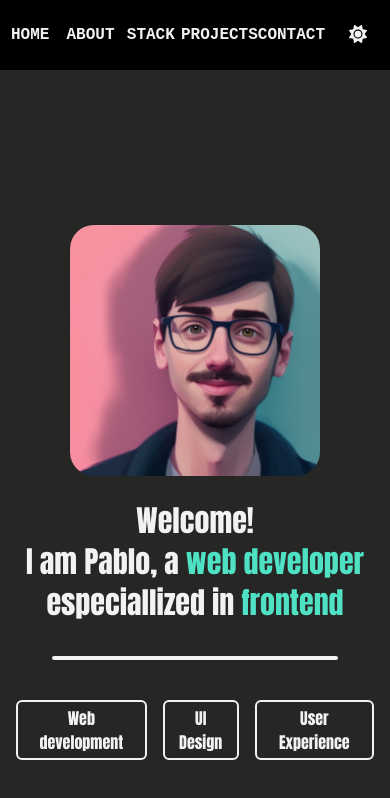
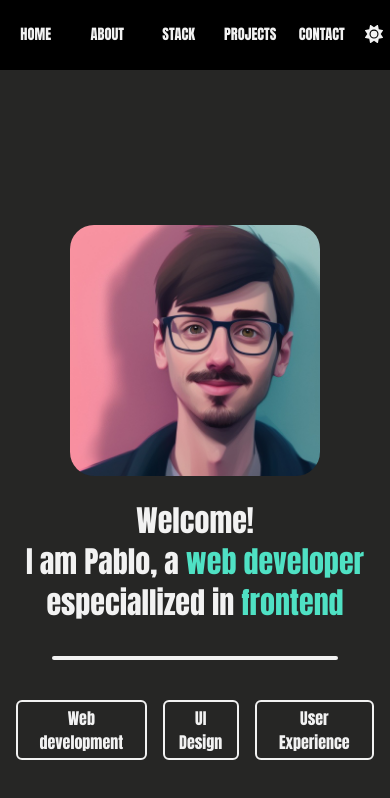
Before and after one commit to pabloff95/portfolio, a React (Vite) app: page / in a window 390 px wide. Shown: the top 798 px of the page. Built offline with nearby package versions, Linux system fonts and the light colour scheme.

Commit message:
Fix button bar responsive design

```diff
--- a/src/components/layout/Side-menu.tsx
+++ b/src/components/layout/Side-menu.tsx
@@ -14,14 +14,14 @@ const SideMenu: React.FC<SideMenuProps> = ({
   displayDarkMode,
 }) => {
   return (
-    <aside className="row-span-1 md:col-span-2 grid grid-cols-6 md:grid-cols-1 md:grid-rows-6 md:h-[100vh] w-[100vw] md:w-auto bg-secondary-background">
+    <aside className="row-span-1 md:col-span-2 grid grid-cols-12 md:grid-cols-1 md:grid-rows-6 md:h-[100vh] w-[100vw] md:w-auto bg-secondary-background">
       <section className="hidden min-[580px]:block row-span-1">
         <div className="h-full font-impact text-2xl flex flex-col justify-center text-center">
           <Logo />
           <p className="hidden lg:block">Web developer</p>
         </div>
       </section>
-      <section className="col-span-5 min-[580px]:col-span-4 md:row-span-4 flex md:flex-col gap justify-center items-center">
+      <section className="col-span-11 min-[580px]:col-span-10 md:row-span-4 flex md:flex-col justify-center items-center">
         <MenuButton to="/" text="HOME" />
         <MenuButton to="/about" text="ABOUT" />
         <MenuButton to="/stack" text="STACK" />
--- a/src/styles/components/layout/menu-button.css
+++ b/src/styles/components/layout/menu-button.css
@@ -24,7 +24,19 @@
   color: var(--primary-element-lighter-contrast);
 }
 
-@media (width <= 580px) {
+@media (width < 450px) {
+  .menu-button {
+    font-size: 0.9rem;
+    padding: 0 0.25rem;
+    background: var(--secondary-background);
+  }
+
+  .menu-button:hover {
+    background: var(--secondary-background);
+  }
+}
+
+@media (450px <= width <= 580px) {
   .menu-button {
     padding: 0;
     font-size: 1rem;
@@ -37,6 +49,7 @@
 }
 
 @media (580px < width < 768px) {
+  /* 768px is the tailwind breakpoint that changes the position of the side menu*/
   .menu-button {
     margin: 0;
     padding: 0;
```
